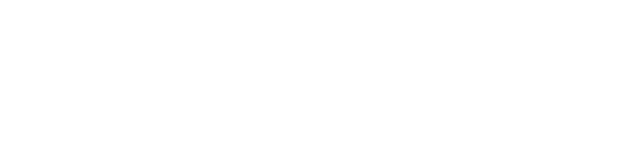
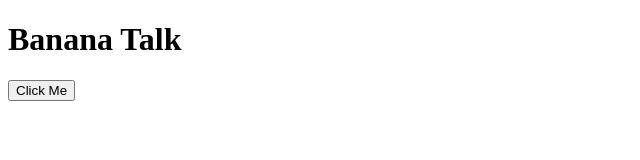
Before and after one commit to tanishaverma17/Banana-Talk, a plain HTML site: page index.html in a window 1280 px wide. Shown: the whole page, without its empty margins (0-640 px from the left). Drawn offline with Linux system fonts and the light colour scheme.

Commit message:
added-Js
feature onclick added

```diff
--- a/index.html
+++ b/index.html
@@ -6,6 +6,12 @@
     <title>Banana Speak</title>
 </head>
 <body>
+    <!-- this first lecture javascript was CLI but here we are doing GUI that we usually use -->
+    <h1>Banana Talk</h1>
+    <button id="btn-translate">Click Me</button>
 
+
+    <!-- e should keep javascript tag at last so that it is read after the whole body is read -->
+    <script src="script.js" text="text/javascript"></script>
 </body>
 </html>
--- /dev/null
+++ b/script.js
@@ -0,0 +1,9 @@
+// console.log("hello");
+// alert("this page works right")
+// var userName = prompt("Enter your name?")
+// console.log("Hello "+ userName);
+// alert("hello");
+var btnTranslate = document.querySelector("btn-translate");
+btnTranslate.addEventListener("click", function clickEventHandler(){
+    console.log("clicked");
+});
```
